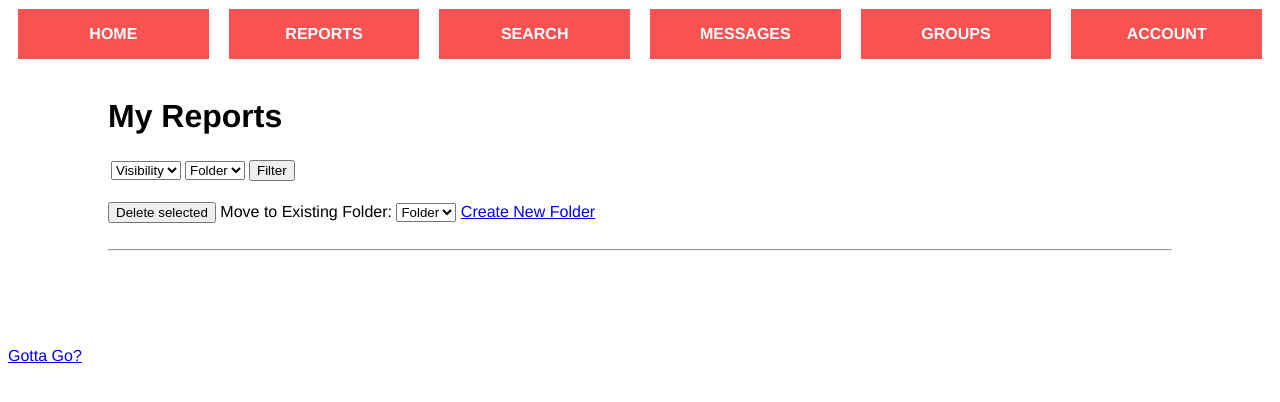
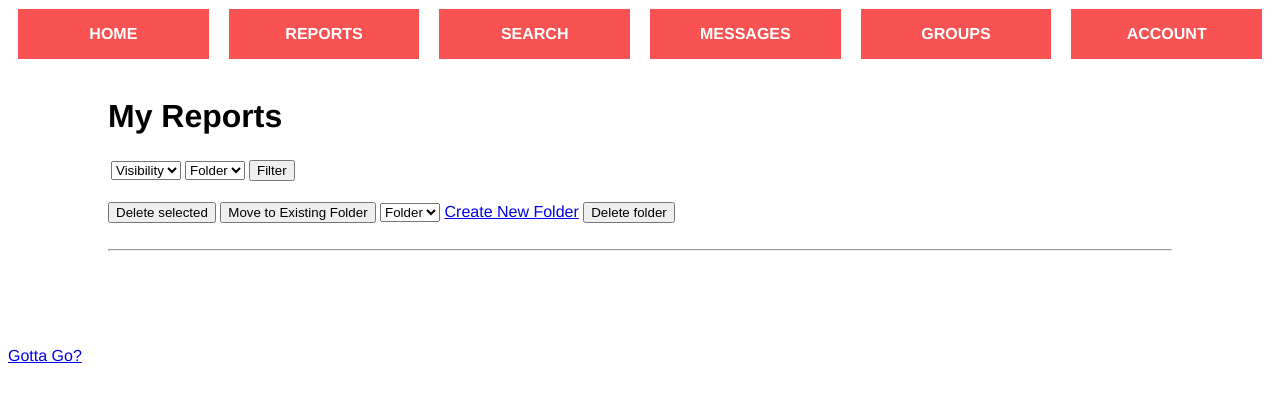
Before and after one commit to bjs9yv/CS3240, a Django app: page /reports/ in a window 1280 px wide. Shown: the part 153-555 px from the top of the page. Run offline with Django 3.2, Linux system fonts and the light colour scheme; a user stored in the database is signed in; data that the repository does not hold is empty; parts of the project's set-up code (start-up, migrations or seed data) failed here and were passed over.

Commit message:
delete folders

```diff
--- a/securecontactapp/views.py
+++ b/securecontactapp/views.py
@@ -55,8 +55,8 @@ def reports(request):
                 r = Report.objects.filter(owner=request.user, id=d)
                 if r.exists():
                     r.get().delete()
-        elif 'move_to_folder' in request.POST:
-            folder = Folder.objects.filter(owner=request.user, id=request.POST['move_to_folder'])
+        elif 'move' in request.POST:
+            folder = Folder.objects.filter(owner=request.user, id=request.POST['folder'])
             if folder.exists():
                 folder = folder.get()
             else:
@@ -67,6 +67,17 @@ def reports(request):
                     r = r.get()
                     r.folder = folder
                     r.save(update_fields=['folder'])
+        elif 'delete_folder' in request.POST:
+            folder = Folder.objects.filter(owner=request.user, id=request.POST['folder'])
+            if folder.exists():
+                folder = folder.get()
+                for child in Folder.objects.filter(parent=folder):
+                    child.parent = folder.parent
+                    child.save(update_fields=['parent'])
+                for report in Report.objects.filter(folder=folder):
+                    report.folder = folder.parent
+                    report.save(update_fields=['folder'])
+                folder.delete()
     form = ReportForm(request.user)
 
     reports = Report.objects.filter(owner=request.user)
--- a/templates/reports.html
+++ b/templates/reports.html
@@ -43,8 +43,8 @@
 <form action="" method="POST" autocomplete="off">
     {% csrf_token %}
     <input type="submit" name="delete" value="Delete selected"/>
-    Move to Existing Folder:
-    <select name="move_to_folder" onchange="form.submit()">
+    <input type="submit" name="move" value="Move to Existing Folder"/>
+    <select name="folder">
       <option selected disabled>Folder</option>
       <option value="0">/</option>
       {% for folder in folders %}
@@ -52,6 +52,7 @@
       {% endfor %}
     </select>
     <a href="{% url 'folder' %}">Create New Folder</a>
+    <input type="submit" name="delete_folder" value="Delete folder"/>
     <br><br><hr>
     {% for report, files in reports %}
       <table><tr><td><input type="checkbox" name="del" value="{{ report.id }}"/></td>
```
